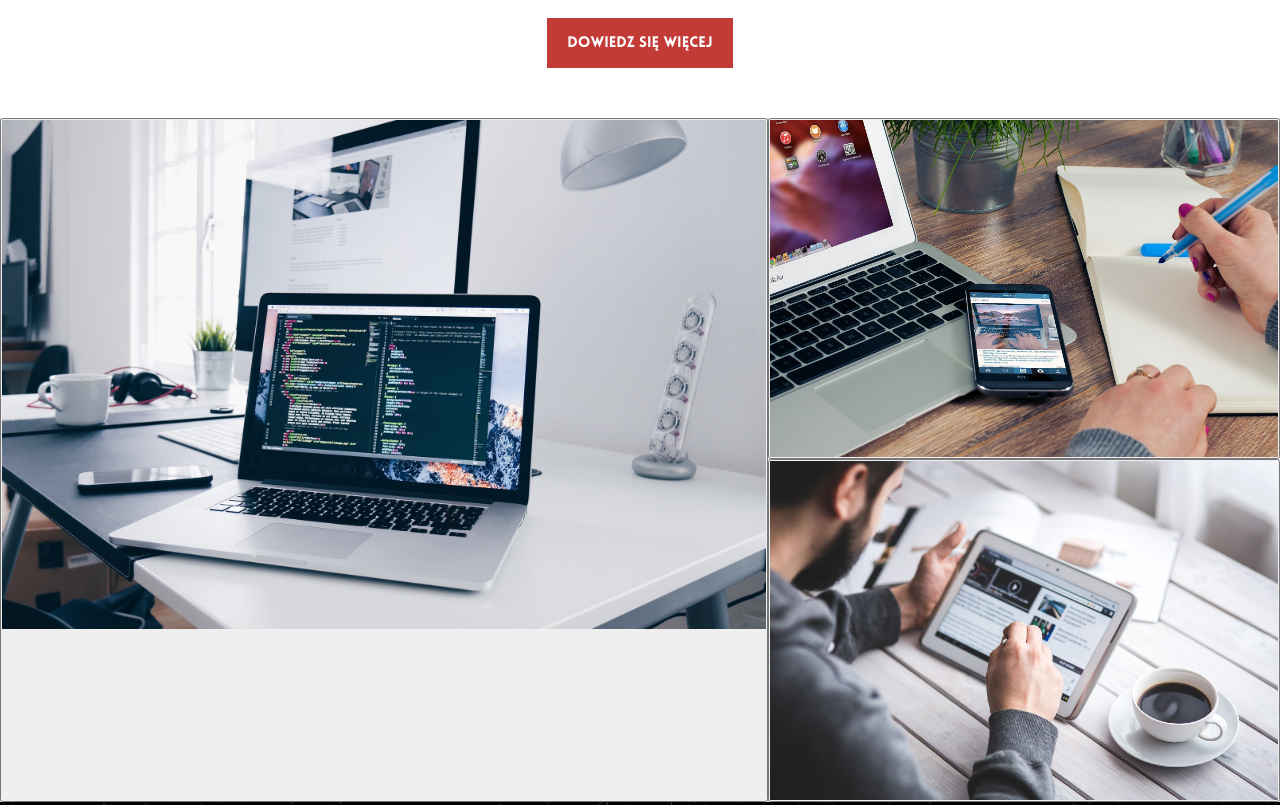
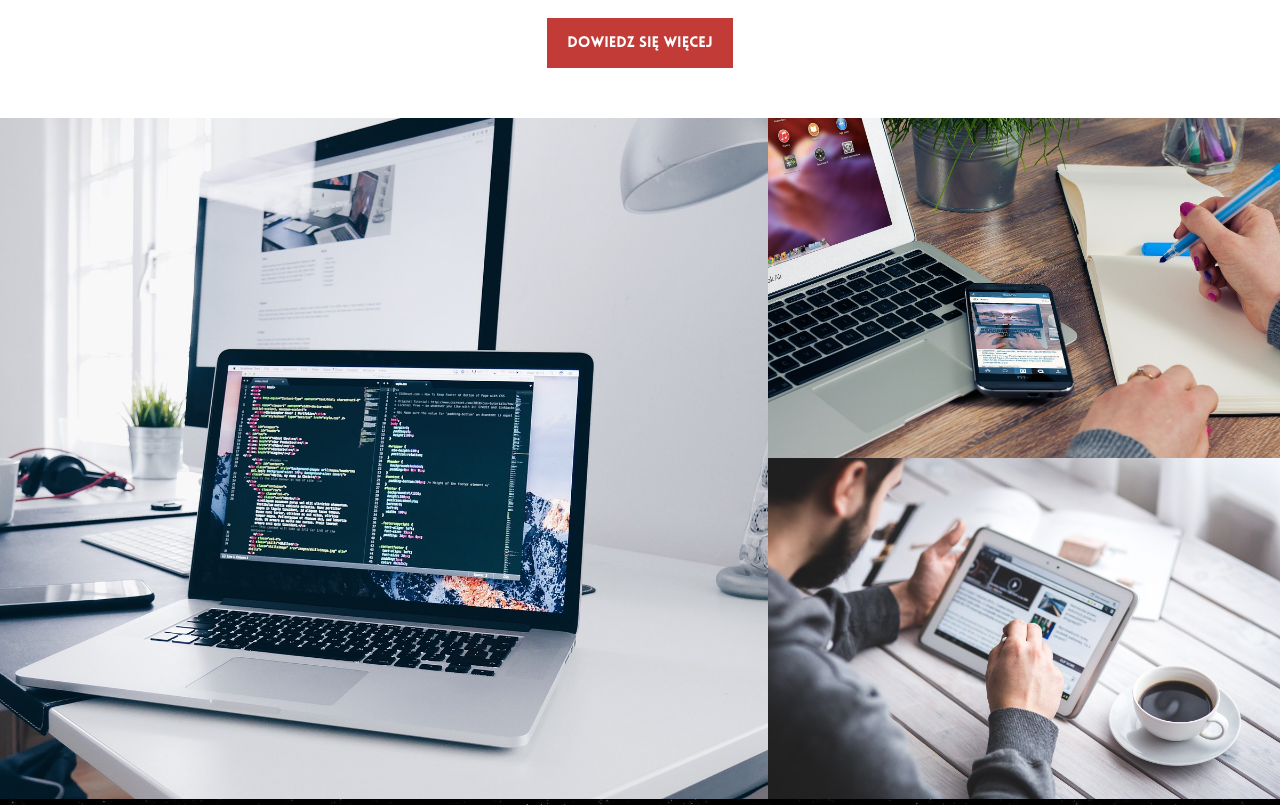
Before and after one commit to KolodziejczykTomasz/spa, a Gatsby site: page / in a window 1280 px wide. Shown: the part 1060-1865 px from the top of the page. Built offline with nearby package versions, Linux system fonts and the light colour scheme; Gatsby itself is replaced by a stand-in of ours.

Commit message:
Corrected styles in main component.

```diff
--- a/src/components/main.js
+++ b/src/components/main.js
@@ -119,7 +119,6 @@ const ButtonWrapperContent = styled.button`
 const ProjectSection = styled.div`
   display: grid;
   grid-template-columns: 0.6fr 0.4fr;
-  grid-template-rows: 1fr;
   max-height: 800px;
   overflow: hidden;
   cursor: pointer;
@@ -143,15 +142,15 @@ const HeaderSectionProject = styled.div`
 `
 
 const HeaderSectionProjectRight = styled.div`
-  display: grid;
+  display: block;
   margin: 0 auto;
   margin-top: calc(50% - 150px);
   font-size: 25px;
   line-height: 23px;
   text-align: center;
   text-transform: uppercase;
-  height: 130px;
-  width: 200px;
+  height: 123px;
+  width: auto;
   color: #fff;
   padding-left: 5px;
   position: relative;
@@ -171,8 +170,8 @@ const BackgroudProjectLeft = styled.div`
   }
 `
 
-const ProjectSectionLeft = styled.button`
-  display: grid;
+const ProjectSectionLeft = styled.div`
+  display: inherit;
   position: relative;
   height: auto;
   transition: 0.3s ease-in;
@@ -181,7 +180,7 @@ const ProjectSectionLeft = styled.button`
     transition: 0.3s ease-in-out;
     content: "";
     width: 0;
-    left: 0%;
+    left: 0;
     bottom: 0;
     height: 4px;
     background: #c23b37;
@@ -197,20 +196,17 @@ const ProjectSectionLeft = styled.button`
     img {
       transform: rotate(0.1deg) scale(1.3);
     }
-  }
-  :focus {
-    border: 3px dotted #c23b37 !important;
+    :focus {
+      border: 3px dotted #c23b37 !important;
+    }
   }
 `
 
 const ProjectSectionRight = styled.div`
   display: grid;
-  grid-template-rows: 0.5fr 0.5fr;
-  position: relative;
-  overflow: hidden;
 `
 
-const BackgroudProjectTop = styled.button`
+const BackgroudProjectTop = styled.div`
   display: grid;
   position: absolute;
   width: 100%;
@@ -222,8 +218,9 @@ const BackgroudProjectTop = styled.button`
   }
 `
 
-const ProjectSectionRightTop = styled.button`
+const ProjectSectionRightTop = styled.div`
   display: grid;
+  position: relative;
   height: 100%;
   transition: 0.5s;
   ${HeaderSectionProjectRight}:after {
@@ -247,13 +244,13 @@ const ProjectSectionRightTop = styled.button`
     img {
       transform: rotate(0.1deg) scale(1.3);
     }
-  }
-  :focus {
-    border: 3px dotted #c23b37 !important;
+    :focus {
+      border: 3px dotted #c23b37 !important;
+    }
   }
 `
 
-const BackgroudProjectBottom = styled.button`
+const BackgroudProjectBottom = styled.div`
   display: grid;
   position: absolute;
   width: 100%;
@@ -265,8 +262,9 @@ const BackgroudProjectBottom = styled.button`
   }
 `
 
-const ProjectSectionRightBottom = styled.button`
+const ProjectSectionRightBottom = styled.div`
   display: grid;
+  position: relative;
   height: 100%;
   transition: 0.5s;
   ${HeaderSectionProjectRight}:after {
@@ -282,6 +280,9 @@ const ProjectSectionRightBottom = styled.button`
   :hover {
     ${BackgroudProjectBottom} {
       opacity: 1;
+      :focus {
+        border: 3px dotted #c23b37 !important;
+      }
     }
     ${HeaderSectionProjectRight}:after {
       width: 100%;
@@ -290,23 +291,19 @@ const ProjectSectionRightBottom = styled.button`
     img {
       transform: rotate(0.1deg) scale(1.3);
     }
-    :focus {
-      border: 3px dotted #c23b37 !important;
-    }
   }
 `
 const PhotoProject = styled(Image)`
-  max-width: 100%;
-  max-height: 100%;
-  display: block;
+  width: 100%;
+  height: 100%;
+  display: grid;
   object-fit: cover;
-  position: absolute;
 `
 
 const PhotoProjectRight = styled(Image)`
-  max-width: 100%;
-  max-height: 100%;
-  object-fit: cover;
+  width: 100%;
+  height: 100%;
+  display: grid;
 `
 
 /** Ofer Section **/
@@ -323,6 +320,8 @@ const OferContent = styled.div`
   flex-direction: column;
   justify-self: center;
   position: absolute;
+  margin-left: 10%;
+  margin-right: 10%;
   width: 80%;
   padding: 50px 0 185px 0;
   font-size: 20px;
```
